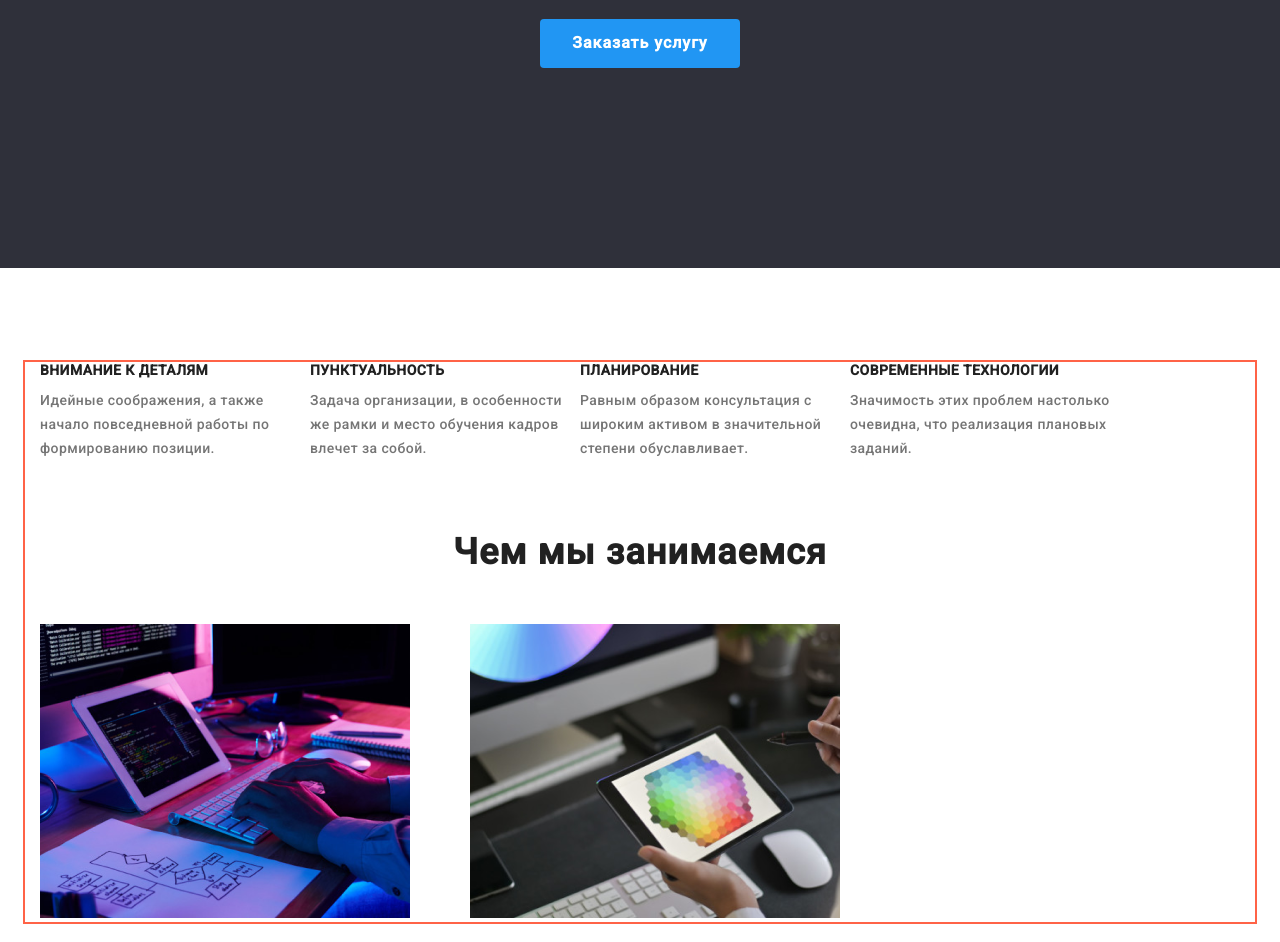
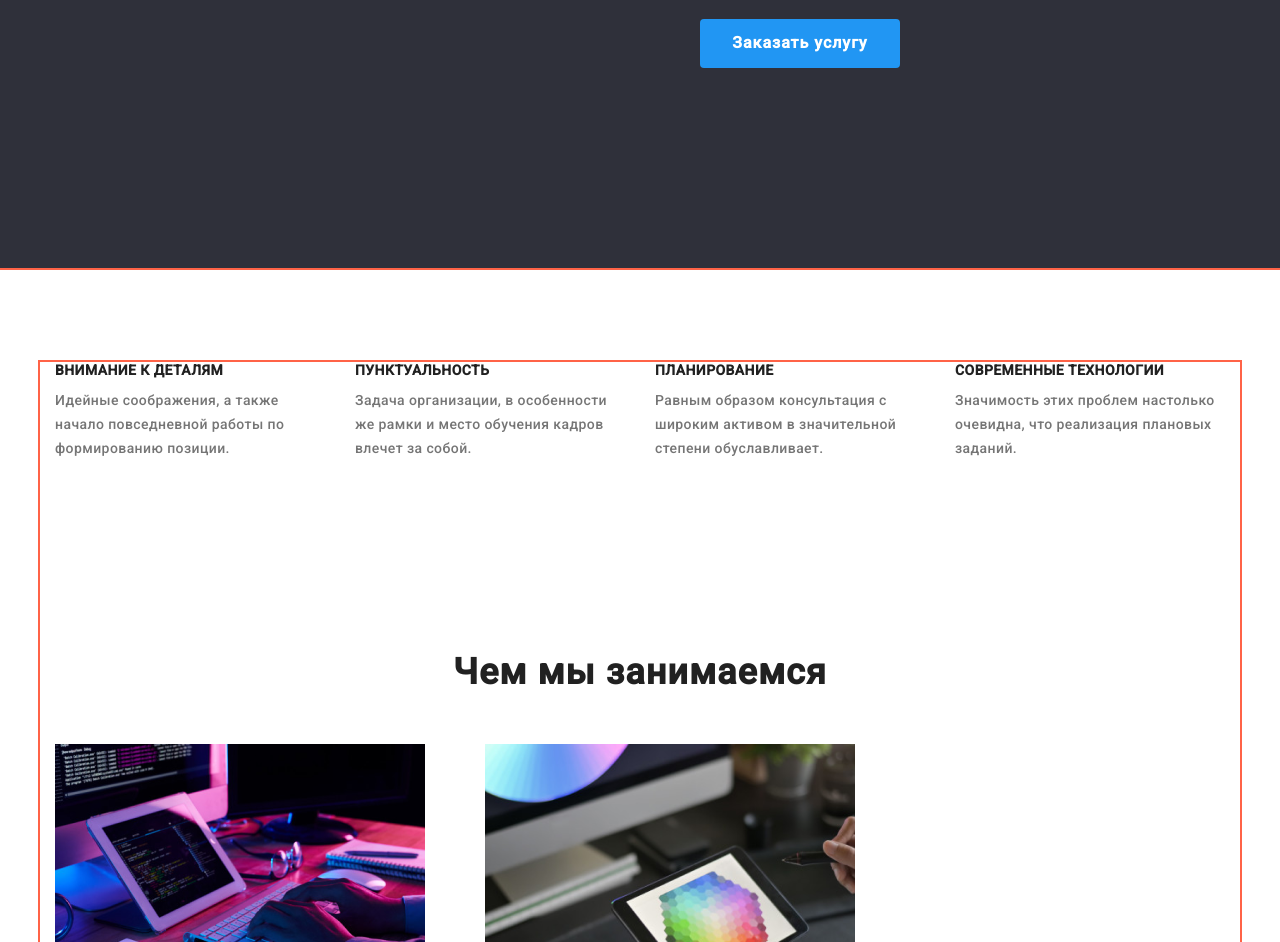
Before and after one commit to Serhii-Kolechko/goit-markup-hw-03, a plain HTML site: page index.html in a window 1280 px wide. Shown: the part 429-1371 px from the top of the page. Drawn offline with nearby package versions, Linux system fonts and the light colour scheme.

Commit message:
убрал недочеты

```diff
--- a/css/main.css
+++ b/css/main.css
@@ -28,7 +28,7 @@ img {
 }
 
 .container {
-  width: 1230px;
+  width: 1200px;
   margin-left: auto;
   margin-right: auto;
   padding-right: 15px;
@@ -248,18 +248,51 @@ section:not(:last-child){
 
   flex-wrap: wrap;
   display: flex;
+  width: 1200px;
+  margin-bottom: 94px;
+
 
 
 }
 .flex-element{
   width: 270px;
-  height: 75px;
-  margin-bottom: 94px;
+  height: 101px;
+  margin-right: 30px;
 
 
 }
+.flex-element:nth-last-child(4n+1){
+  margin-right: 0;
+}
+
+.features-text{
+  color: var(--main-text-color);
+
+font-family: Roboto;
+font-style: normal;
+font-weight: normal;
+font-size: 14px;
+line-height: 24px;
+/* or 171% */
+letter-spacing: 0.03em;
+height: 75px;
+
+color: #757575;
+
+
+
+}
+.box{
+  display: block;
+  width: 270px;
+  height: 75px;
+  margin-right: 30px;
+
+}
+
 
 .features-pictures{
+
   margin-right: 30px;
 
 }
@@ -272,12 +305,13 @@ section:not(:last-child){
 font-style: normal;
 font-weight: bold;
 font-size: 14px;
-  line-height: 1.2;
+
 letter-spacing: 0.03em;
 text-transform: uppercase;
-  /* вертикальная геометрия */
-  margin-top: 0;
+
 margin-bottom: 10px;
+
+
 
 }
 
@@ -296,27 +330,7 @@ section:not(:last-child){
 
 }
 
-.flex-element p {
-  color: var(--main-text-color);
 
-  font-family: Roboto;
-  font-style: normal;
-  font-weight: normal;
-  font-size: 14px;
-  line-height: 1.7;
-  /* or 171% */
-  letter-spacing: 0.03em;
-
-}
-.box{
-  display: block;
-  width: calc((100%-90px)/4);
-  height: 75px;
-  margin-right: 30px;
-}
-.box:nth-last-child(4n+1){
-  margin-right: 0;
-}
 /* чем мы занимаемся */
 .secondary-title {
   color: var(--title-text-color);
@@ -328,6 +342,7 @@ section:not(:last-child){
   line-height: 1.2;
   text-align: center;
   letter-spacing: 0.03em;
+
   margin-bottom: 50px;
 
 
--- a/index.html
+++ b/index.html
@@ -42,7 +42,7 @@
             </nav>
         </div>
     </header>
-    <div class="continer">
+    <div class="container-no-padding">
         <!-- герой -->
         <section class="hero">
             <h1 class="hero-title">Эффективные решения для вашего бизнеса</h1>
@@ -61,8 +61,10 @@
                    <h3>Внимание к деталям</h3>
                    <div class="box">
                     <p class="features-text">Идейные соображения, а также начало повседневной работы по формированию позиции.</p>
+                   </div>
 
-                   </div>
+
+
 
                </li>
                <li class="flex-element">
@@ -71,12 +73,16 @@
                     <p class="features-text">Задача организации, в особенности же рамки и место обучения кадров влечет за собой.</p>
                    </div>
 
+
+
                </li>
                <li class="flex-element">
                    <h3 >Планирование</h3>
                    <div class="box">
-                    <p class="features-text">Равным образом консультация с широким активом в значительной степени обуславливает.</p>
+                        <p class="features-text">Равным образом консультация с широким активом в значительной степени обуславливает.</p>
                    </div>
+
+
 
                </li>
                <li class="flex-element">
@@ -84,6 +90,8 @@
                    <div class="box">
                     <p class="features-text">Значимость этих проблем настолько очевидна, что реализация плановых заданий.</p>
                    </div>
+
+
 
                </li>
            </ul>
```
Lines whose indentation alone changed are shown as unchanged.
